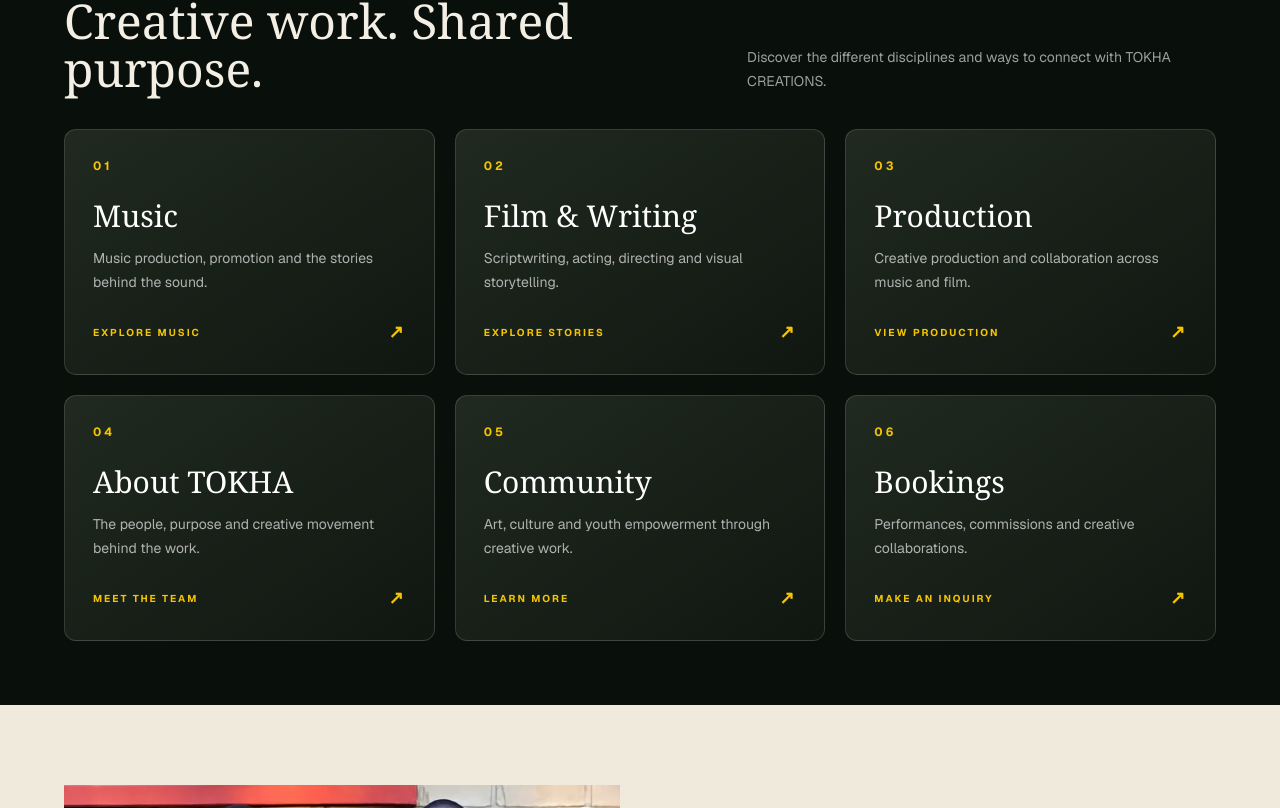
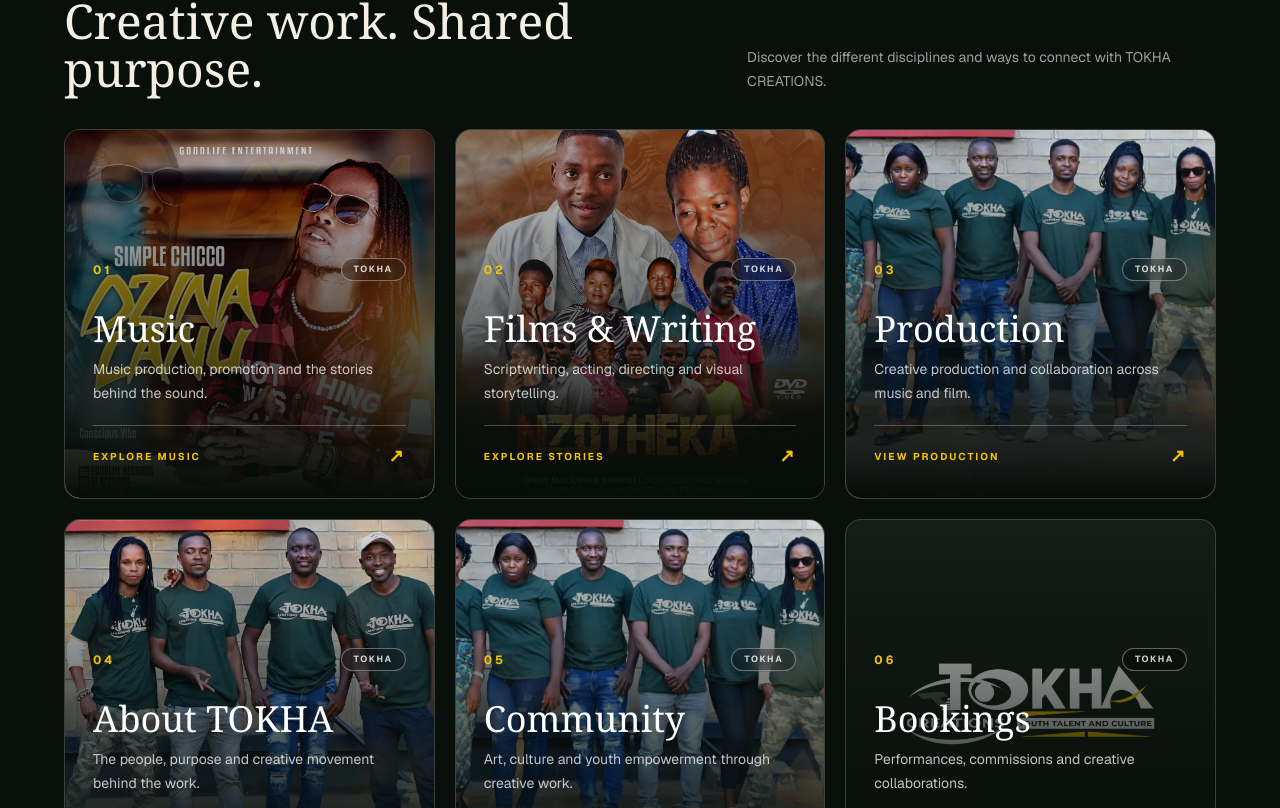
Before and after one commit to Jonathan97k/chikondi, a Next.js app: page / in a window 1280 px wide. Shown: the part 1152-1960 px from the top of the page. Built offline with nearby package versions, Linux system fonts and the light colour scheme.

Commit message:
Add supplied imagery to all homepage creative-work cards

```diff
--- a/app/page.tsx
+++ b/app/page.tsx
@@ -2,12 +2,12 @@ import Image from "next/image";
 import Link from "next/link";
 
 const pillars = [
-  { number: "01", title: "Music", detail: "Music production, promotion and the stories behind the sound.", href: "/music", action: "Explore music" },
-  { number: "02", title: "Film & Writing", detail: "Scriptwriting, acting, directing and visual storytelling.", href: "/writing", action: "Explore stories" },
-  { number: "03", title: "Production", detail: "Creative production and collaboration across music and film.", href: "/production", action: "View production" },
-  { number: "04", title: "About TOKHA", detail: "The people, purpose and creative movement behind the work.", href: "/about", action: "Meet the team" },
-  { number: "05", title: "Community", detail: "Art, culture and youth empowerment through creative work.", href: "/community", action: "Learn more" },
-  { number: "06", title: "Bookings", detail: "Performances, commissions and creative collaborations.", href: "/hire", action: "Make an inquiry" },
+  { number: "01", title: "Music", detail: "Music production, promotion and the stories behind the sound.", href: "/music", action: "Explore music", image: "/images/simple-chicco-dzinia-lanu-cover.webp", alt: "Simple Chicco — Dzinia Lanu music artwork", imageClass: "object-cover" },
+  { number: "02", title: "Films & Writing", detail: "Scriptwriting, acting, directing and visual storytelling.", href: "/writing", action: "Explore stories", image: "/images/nzotheka-film-poster.webp", alt: "N'zotheka film poster", imageClass: "object-cover" },
+  { number: "03", title: "Production", detail: "Creative production and collaboration across music and film.", href: "/production", action: "View production", image: "/images/tokha-creative-team-wide.webp", alt: "TOKHA CREATIONS team working together", imageClass: "object-cover" },
+  { number: "04", title: "About TOKHA", detail: "The people, purpose and creative movement behind the work.", href: "/about", action: "Meet the team", image: "/images/tokha-creative-team-portrait.webp", alt: "TOKHA CREATIONS team portrait", imageClass: "object-cover" },
+  { number: "05", title: "Community", detail: "Art, culture and youth empowerment through creative work.", href: "/community", action: "Learn more", image: "/images/tokha-creative-team-wide.webp", alt: "The TOKHA CREATIONS creative community", imageClass: "object-cover object-[center_35%]" },
+  { number: "06", title: "Bookings", detail: "Performances, commissions and creative collaborations.", href: "/hire", action: "Make an inquiry", image: "/images/tokha-creations-logo.webp", alt: "TOKHA CREATIONS official logo", imageClass: "object-contain p-10 sm:p-12" },
 ];
 
 export default function HomePage() {
@@ -49,7 +49,22 @@ export default function HomePage() {
           <p className="max-w-lg text-sm leading-6 text-white/60">Discover the different disciplines and ways to connect with TOKHA CREATIONS.</p>
         </div>
         <div className="mx-auto grid max-w-[1440px] gap-5 sm:grid-cols-2 xl:grid-cols-3">
-          {pillars.map((item) => <Link key={item.number} href={item.href} className="group flex min-h-[210px] flex-col rounded-xl border border-white/15 bg-gradient-to-br from-[#202a20] to-[#101711] p-7 transition duration-300 hover:-translate-y-1 hover:border-[#f5c400]/70"><span className="text-xs font-bold tracking-[.25em] text-[#f5c400]">{item.number}</span><h3 className="mt-6 font-serif text-3xl text-white">{item.title}</h3><p className="mt-3 text-sm leading-6 text-white/65">{item.detail}</p><span className="mt-auto flex items-center justify-between pt-6 text-[10px] font-bold uppercase tracking-[.2em] text-[#f5c400]">{item.action}<span className="text-lg transition group-hover:translate-x-2">↗</span></span></Link>)}
+          {pillars.map((item) => (
+            <Link key={item.number} href={item.href} className="group relative isolate flex min-h-[330px] flex-col justify-end overflow-hidden rounded-2xl border border-white/15 bg-[#172018] transition duration-300 hover:-translate-y-1 hover:border-[#f5c400]/70 sm:min-h-[370px]">
+              <Image src={item.image} alt={item.alt} fill sizes="(min-width: 1280px) 32vw, (min-width: 640px) 48vw, 100vw" className={`-z-20 ${item.imageClass} transition duration-700 group-hover:scale-105`} />
+              <div className="absolute inset-0 -z-10 bg-gradient-to-t from-[#070c08] via-[#070c08]/55 to-[#070c08]/5" />
+              <div className="absolute inset-0 -z-10 bg-[#090f0b]/10 transition group-hover:bg-transparent" />
+              <div className="p-6 sm:p-7">
+                <div className="flex items-center justify-between">
+                  <span className="text-xs font-bold tracking-[.25em] text-[#f5c400]">{item.number}</span>
+                  <span className="rounded-full border border-white/35 bg-black/25 px-3 py-1 text-[9px] font-bold uppercase tracking-[.18em] text-white/80 backdrop-blur">TOKHA</span>
+                </div>
+                <h3 className="mt-7 font-serif text-3xl text-white sm:text-4xl">{item.title}</h3>
+                <p className="mt-2 max-w-sm text-sm leading-6 text-white/75">{item.detail}</p>
+                <span className="mt-5 flex items-center justify-between border-t border-white/25 pt-4 text-[10px] font-bold uppercase tracking-[.2em] text-[#f5c400]">{item.action}<span className="text-lg transition group-hover:translate-x-2">↗</span></span>
+              </div>
+            </Link>
+          ))}
         </div>
       </section>
 
```
